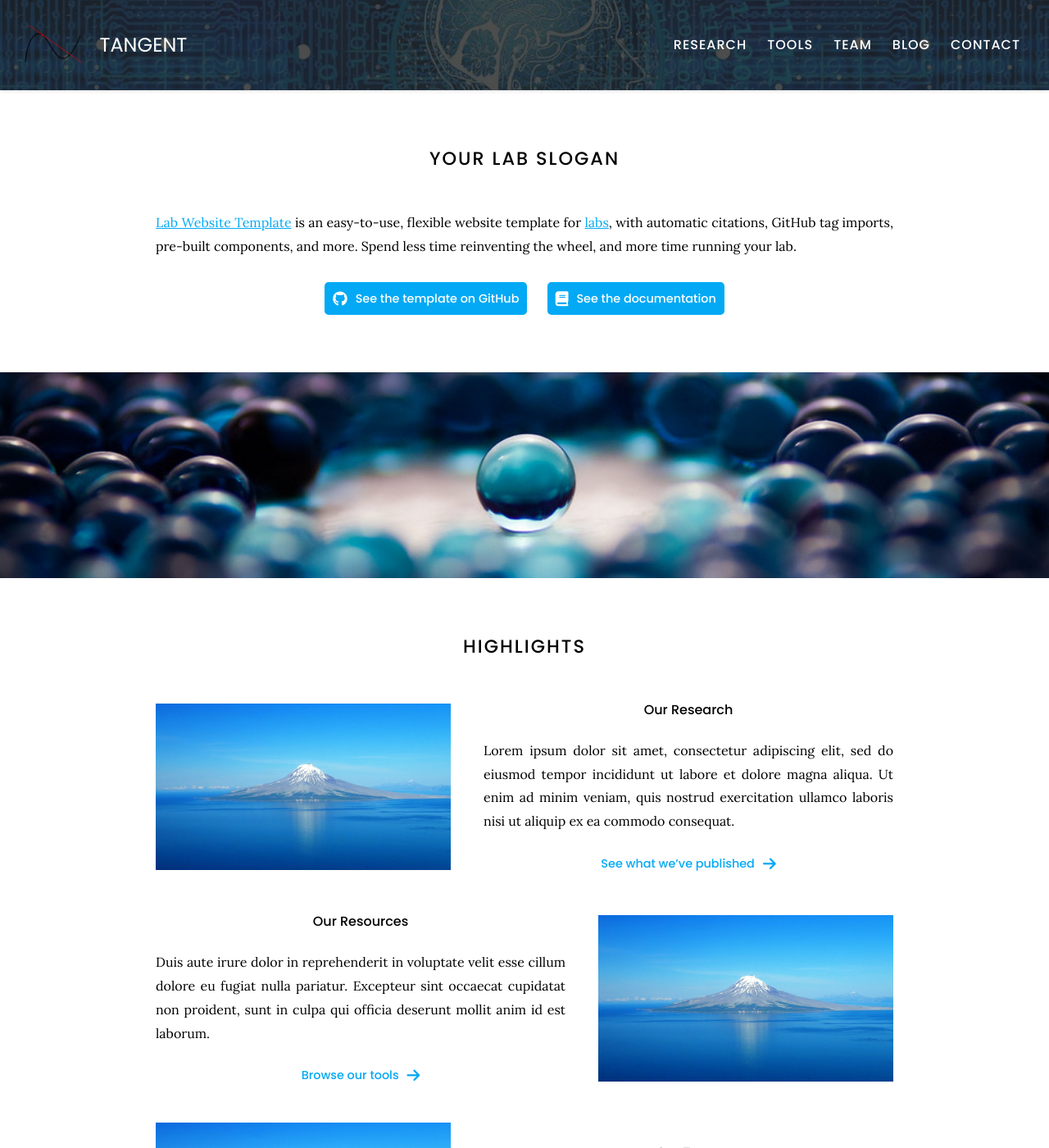
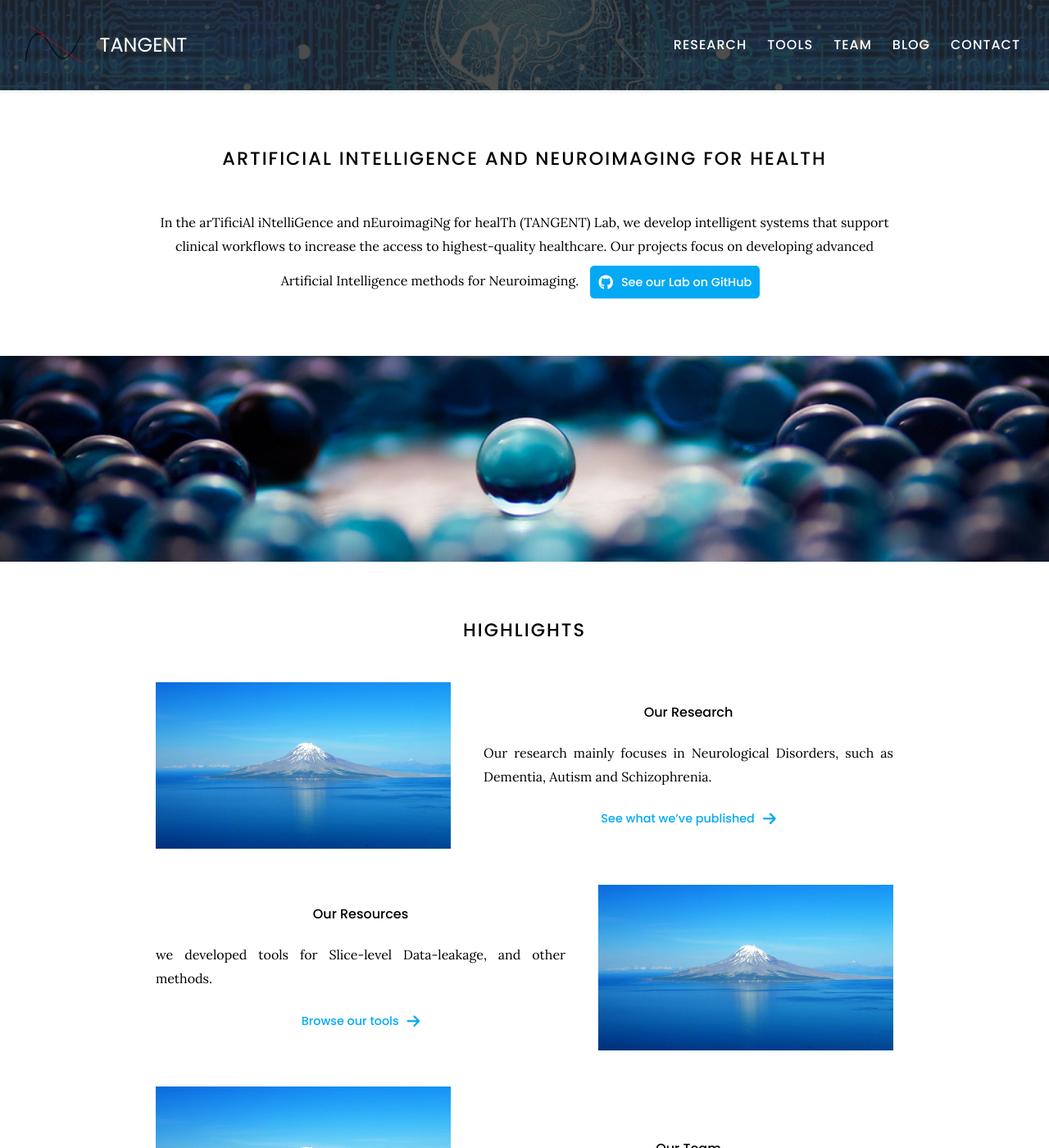
Before and after one commit to riccardoscheda/riccardoscheda.github.io, a Jekyll site: the page built from index.md, in a window 1280 px wide and 1400 px high. Shown: the whole window at 82% size. Built offline with Jekyll 4.4.1, drawn with Linux system fonts in a browser that asks for light colours; some of the changed text lies outside the part shown.

Commit message:
Update index.md

```diff
--- a/index.md
+++ b/index.md
@@ -2,25 +2,15 @@
 title: Home
 ---
 
-# Your Lab Slogan
+# Artificial Intelligence and Neuroimaging for Health
 
-[Lab Website Template](https://github.com/greenelab/lab-website-template) is an easy-to-use, flexible website template for [labs](https://www.greenelab.com/), with automatic citations, GitHub tag imports, pre-built components, and more.
-Spend less time reinventing the wheel, and more time running your lab.
-
+In the arTificiAl iNtelliGence and nEuroimagiNg for healTh (TANGENT) Lab, we develop intelligent systems that support clinical workflows to increase the access to highest-quality healthcare. Our projects focus on developing advanced Artificial Intelligence methods for Neuroimaging.
 {%
   include link.html
   type="github"
   icon=""
-  text="See the template on GitHub"
-  link="greenelab/lab-website-template"
-  style="button"
-%}
-{%
-  include link.html
-  type="docs"
-  icon=""
-  text="See the documentation"
-  link="https://github.com/greenelab/lab-website-template/wiki"
+  text="See our Lab on GitHub"
+  link="riccardoscheda/riccardoscheda"
   style="button"
 %}
 {:.center}
@@ -34,8 +24,7 @@ Spend less time reinventing the wheel, and more time running your lab.
 # Highlights
 
 {% capture text %}
-Lorem ipsum dolor sit amet, consectetur adipiscing elit, sed do eiusmod tempor incididunt ut labore et dolore magna aliqua.
-Ut enim ad minim veniam, quis nostrud exercitation ullamco laboris nisi ut aliquip ex ea commodo consequat.
+Our research mainly focuses in Neurological Disorders, such as Dementia, Autism and Schizophrenia.
 
 {%
   include link.html
@@ -56,8 +45,7 @@ Ut enim ad minim veniam, quis nostrud exercitation ullamco laboris nisi ut aliqu
 %}
 
 {% capture text %}
-Duis aute irure dolor in reprehenderit in voluptate velit esse cillum dolore eu fugiat nulla pariatur.
-Excepteur sint occaecat cupidatat non proident, sunt in culpa qui officia deserunt mollit anim id est laborum.
+we developed tools for Slice-level Data-leakage, and other methods.
 
 {%
   include link.html
@@ -79,8 +67,7 @@ Excepteur sint occaecat cupidatat non proident, sunt in culpa qui officia deseru
 %}
 
 {% capture text %}
-Lorem ipsum dolor sit amet, consectetur adipiscing elit, sed do eiusmod tempor incididunt ut labore et dolore magna aliqua.
-
+See our team
 {%
   include link.html
   link="team"
```
